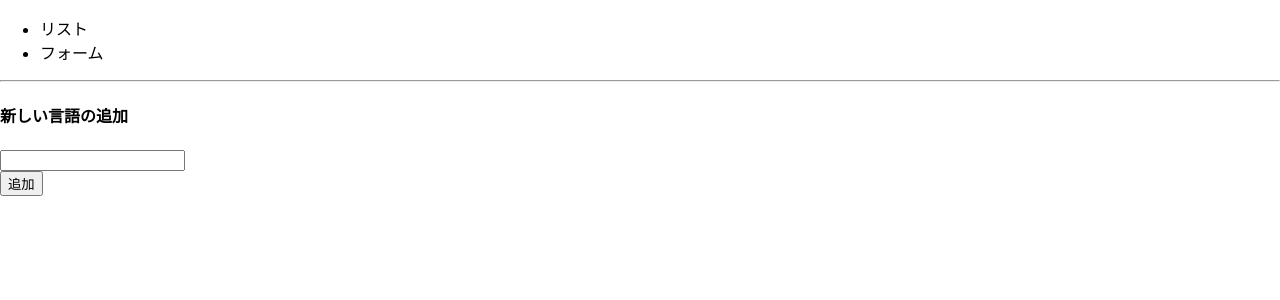
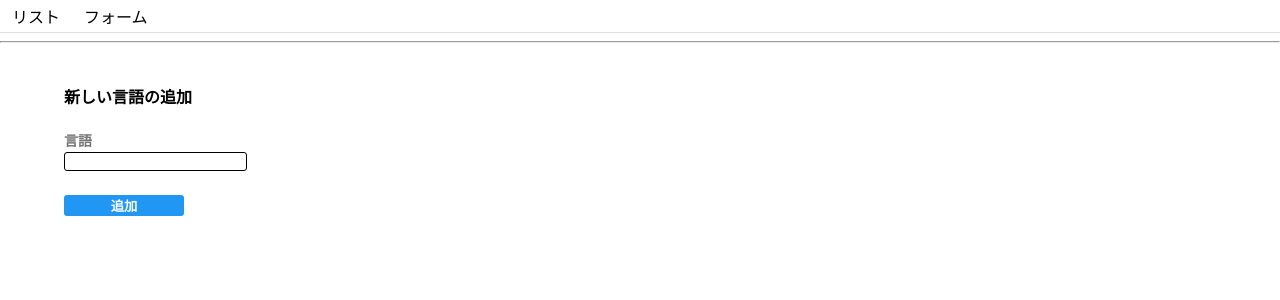
Before and after one commit to natsuto-kun/react-tutorial, a React (Create React App) app: page / in a window 1280 px wide. Both pictures are taken after a click on the item "フォーム". Shown: the top 300 px of the page. Built offline with nearby package versions, Linux system fonts and the light colour scheme.

Commit message:
styleの整理

```diff
--- a/package.json
+++ b/package.json
@@ -9,6 +9,7 @@
     "react": "^17.0.1",
     "react-dom": "^17.0.1",
     "react-scripts": "4.0.1",
+    "styled-components": "^5.2.1",
     "web-vitals": "^0.2.4"
   },
   "scripts": {
--- a/src/App.js
+++ b/src/App.js
@@ -2,6 +2,27 @@
 import { List } from "./List";
 import { Form } from "./Form";
 import { getLanguages } from "./const/languages";
+import styled from 'styled-components';
+
+const Header = styled.header`
+  display: flex;
+  justify-content: space-between;
+  padding: 24px, 64px, 0;
+  border-bottom: 1px solid #E0E0E0;
+`
+
+const HeaderUl = styled.ul`
+  display: flex;
+  margin: 0;
+  padding: 0;
+`
+
+const HeaderLi = styled.li`
+  list-style: none;
+  padding: 4px 12px;
+  cursor: pointer;
+  border-bottom: ${props => props.focused ? '2px solid #F44336' : 'none'};
+`
 
 function App() {
   const [tab, setTab] = useState('list');
@@ -24,12 +45,12 @@
 
   return (
     <div>
-      <header>
-        <ul>
-          <li onClick={() => setTab('list')}>リスト</li>
-          <li onClick={() => setTab('form')}>フォーム</li>
-        </ul>
-      </header>
+      <Header>
+        <HeaderUl>
+          <HeaderLi focused={tab === 'list'} onClick={() => setTab('list')}>リスト</HeaderLi>
+          <HeaderLi onClick={() => setTab('form')}>フォーム</HeaderLi>
+        </HeaderUl>
+      </Header>
       <hr />
       {
         tab === 'list' ? <List langs={langs} /> : <Form onAddLang={addLang}/>
--- a/src/Form.js
+++ b/src/Form.js
@@ -1,4 +1,31 @@
 import { useState } from 'react';
+import { Button } from "./components/button";
+import styled from 'styled-components';
+
+const Container = styled.div`
+  padding: 12px 64px;
+`
+
+const Label = styled.label`
+  display: flex;
+  color: #757575;
+  font-size: 14px;
+  font-weight: bold;
+`
+
+const Input = styled.input`
+  border-radius: 3px;
+  padding: 4px, 8px;
+  border: 1px solid black;
+`
+
+const ButtonContainer = styled.div`
+  margin-top: 24px;
+`
+
+const FormButton = styled(Button)`
+  width: 120px;
+`
 
 export const Form = ({ onAddLang }) => {
   const [text, setText] = useState('');
@@ -9,16 +36,17 @@
   }
 
   return (
-    <div>
+    <Container>
       <h4>新しい言語の追加</h4>
       <form onSubmit={submitForm}>
         <div>
-          <input type="text" value={text} onChange={(e) => setText(e.target.value)} />
+          <Label>言語</Label>
+          <Input type="text" value={text} onChange={(e) => setText(e.target.value)} />
         </div>
-        <div>
-          <button>追加</button>
-        </div>
+        <ButtonContainer>
+          <FormButton>追加</FormButton>
+        </ButtonContainer>
       </form>
-    </div>
+    </Container>
   )
 }
--- a/src/List.js
+++ b/src/List.js
@@ -1,19 +1,24 @@
-import { useEffect } from "react";
+import styled from 'styled-components';
+
+const Container = styled.div`
+  padding: 12px, 64px;
+`
+
+const ListItem = styled.div`
+  padding: 8px, 16px;
+
+  &ntn-:first-child(n+2) {
+    border-top: 1px solid #D9DBDE;
+  }
+`
 
 export const List = ({ langs }) => {
-
-    useEffect(() => {
-        console.log('List.js.useEffect');
-        return () => {
-            console.log('List.js:useEffect:unmounting');
-        }
-    })
 
     return (
       <div>
         {
           langs.map((lang, index) => {
-              return <div key={index}>{ lang }</div>
+              return <ListItem key={index}>{ lang }</ListItem>
           })
         }
       </div>
--- /dev/null
+++ b/src/components/button.js
@@ -0,0 +1,12 @@
+import styled from 'styled-components';
+
+export const Button = styled.button`
+    border: none;
+    border-radius: 3px;
+    background-color: #2196F3;
+    padding: 8px, 16px;
+    min-width: 100px;
+    font-weight: bold;
+    color: white;
+    cursor: pointer;
+`
```
Also changed, not shown: 2 other files (tests, documents, lock files or other folders).
